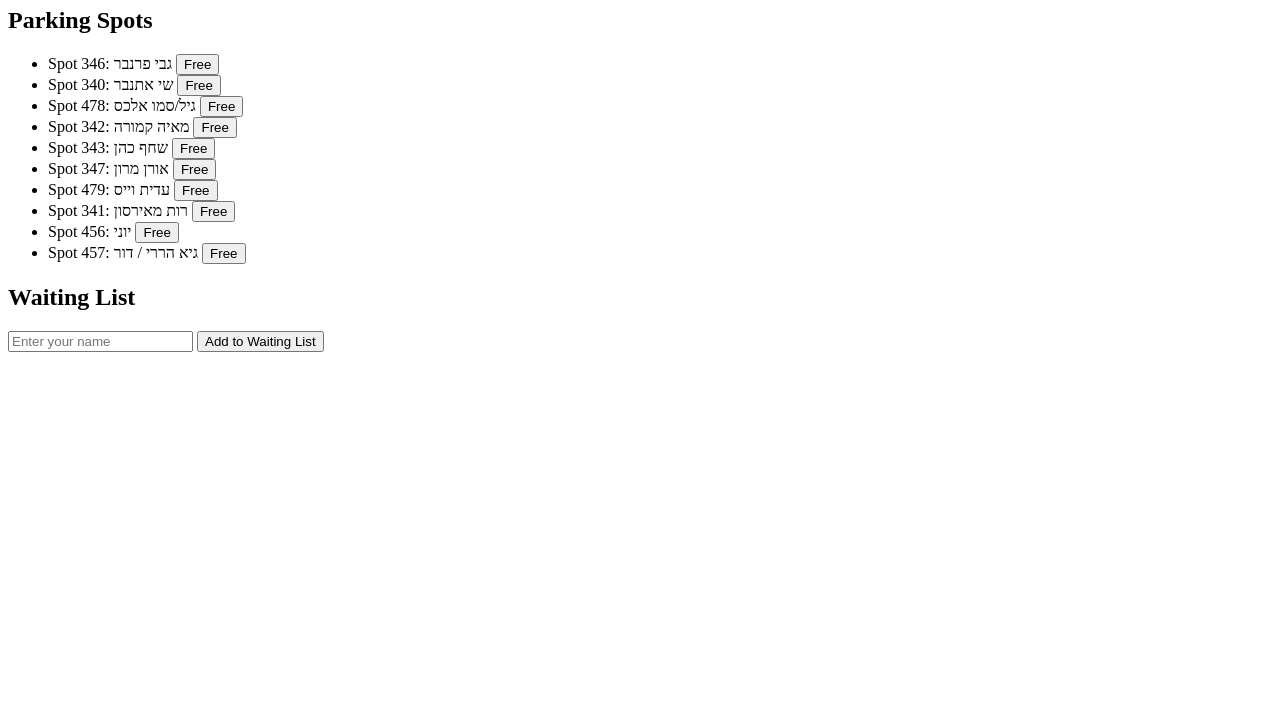
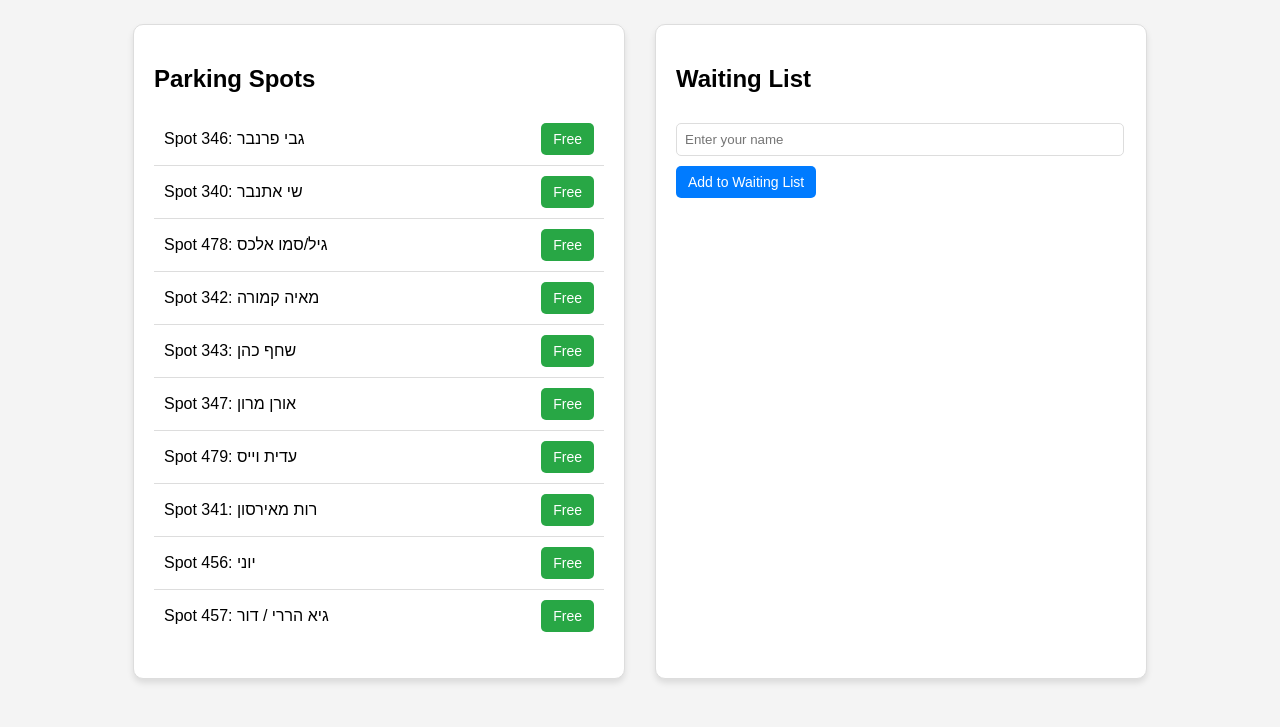
Before and after one commit to zamiravidov/darrow-parks, a plain HTML site: page index.html in a window 1280 px wide. Shown: the part 73-800 px from the top of the page. Drawn offline with Linux system fonts and the light colour scheme.

Commit message:
Update index.html

```diff
--- a/index.html
+++ b/index.html
@@ -5,7 +5,115 @@
     <meta name="viewport" content="width=device-width, initial-scale=1.0">
     <title>Parking Management</title>
     <style>
-        /* CSS נשאר זהה */
+        body {
+            font-family: Arial, sans-serif;
+            margin: 0;
+            padding: 0;
+            display: flex;
+            flex-direction: column;
+            align-items: center;
+            background-color: #f4f4f4;
+        }
+
+        h1 {
+            margin: 20px 0;
+        }
+
+        .container {
+            display: flex;
+            flex-wrap: wrap;
+            gap: 30px;
+            margin: 20px;
+            justify-content: center;
+        }
+
+        .parking, .waiting-list {
+            background: #ffffff;
+            border: 1px solid #ddd;
+            border-radius: 10px;
+            padding: 20px;
+            width: 450px;
+            box-shadow: 0 4px 6px rgba(0, 0, 0, 0.1);
+        }
+
+        .parking ul, .waiting-list ul {
+            list-style: none;
+            padding: 0;
+        }
+
+        .parking li, .waiting-list li {
+            display: flex;
+            justify-content: space-between;
+            align-items: center;
+            padding: 10px;
+            border-bottom: 1px solid #ddd;
+        }
+
+        .parking li:last-child, .waiting-list li:last-child {
+            border-bottom: none;
+        }
+
+        .waiting-list input {
+            margin-top: 10px;
+            padding: 8px;
+            width: calc(100% - 20px);
+            border: 1px solid #ddd;
+            border-radius: 5px;
+        }
+
+        .button {
+            cursor: pointer;
+            border: none;
+            padding: 8px 12px;
+            border-radius: 5px;
+            background-color: #007bff;
+            color: white;
+            font-size: 14px;
+        }
+
+        .button.free {
+            background-color: #28a745;
+        }
+
+        .button.revert {
+            background-color: #dc3545;
+        }
+
+        .waiting-list button {
+            margin-top: 10px;
+        }
+
+        .numbered {
+            counter-reset: list-counter;
+        }
+
+        .numbered li {
+            counter-increment: list-counter;
+        }
+
+        .numbered li::before {
+            content: counter(list-counter) ". ";
+            font-weight: bold;
+        }
+
+        .remove-btn {
+            background: none;
+            border: none;
+            color: #dc3545;
+            font-size: 16px;
+            cursor: pointer;
+            margin-left: 10px;
+        }
+
+        .remove-btn:hover {
+            color: #a71d2a;
+        }
+
+        @media (max-width: 600px) {
+            .parking, .waiting-list {
+                width: 90%;
+            }
+        }
     </style>
 </head>
 <body>
@@ -30,8 +138,7 @@
     </div>
 
     <script>
-        // Default data
-        const defaultParkingSpots = [
+        const parkingSpots = [
             { id: 346, owner: "גבי פרנבר", tempOccupant: null },
             { id: 340, owner: "שי אתנבר", tempOccupant: null },
             { id: 478, owner: "גיל/סמו אלכס", tempOccupant: null },
@@ -44,19 +151,12 @@
             { id: 457, owner: "גיא הררי / דור", tempOccupant: null }
         ];
 
-        // Load data from Local Storage
-        const parkingSpots = JSON.parse(localStorage.getItem('parkingSpots')) || defaultParkingSpots;
-        const waitingList = JSON.parse(localStorage.getItem('waitingList')) || [];
+        const waitingList = [];
 
         function updateDate() {
             const dateElement = document.getElementById("date");
             const today = new Date();
             dateElement.textContent = today.toLocaleDateString();
-        }
-
-        function saveData() {
-            localStorage.setItem('parkingSpots', JSON.stringify(parkingSpots));
-            localStorage.setItem('waitingList', JSON.stringify(waitingList));
         }
 
         function renderParkingList() {
@@ -99,14 +199,12 @@
                 waitingList.push(name);
                 nameInput.value = "";
                 renderWaitingList();
-                saveData();
             }
         }
 
         function removeFromWaitingList(index) {
             waitingList.splice(index, 1);
             renderWaitingList();
-            saveData();
         }
 
         function toggleSpot(spotId) {
@@ -120,22 +218,17 @@
 
             renderParkingList();
             renderWaitingList();
-            saveData();
         }
 
         function assignToAvailableSpots() {
-            let updated = false;
             parkingSpots.forEach(spot => {
                 if (spot.tempOccupant === "Available" && waitingList.length > 0) {
                     spot.tempOccupant = waitingList.shift();
-                    updated = true;
                 }
             });
 
-            if (updated) {
-                renderParkingList();
-                saveData();
-            }
+            renderParkingList();
+            renderWaitingList();
         }
 
         function resetParking() {
@@ -143,7 +236,6 @@
                 spot.tempOccupant = null;
             });
             renderParkingList();
-            saveData();
         }
 
         // Initialize app
```
